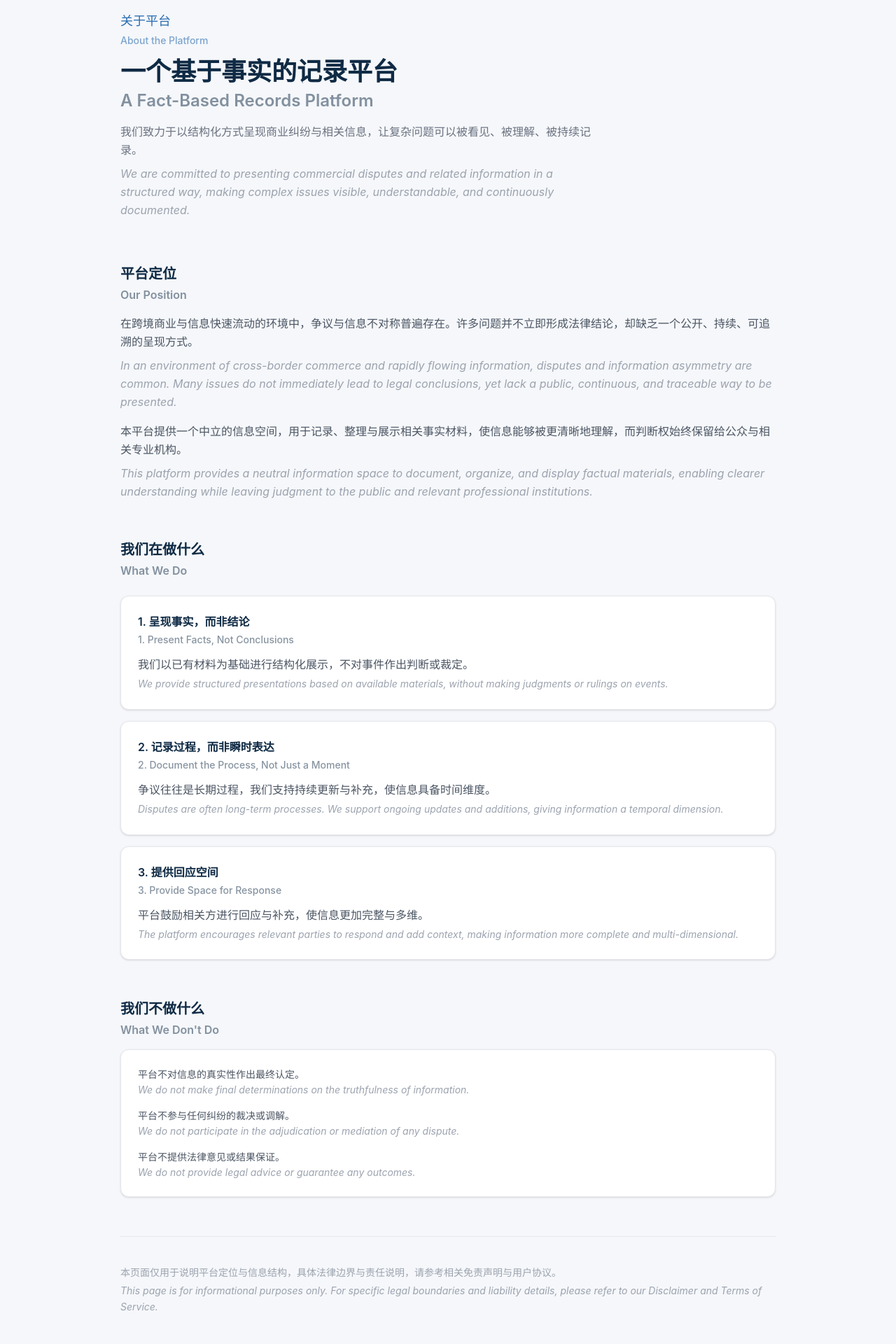
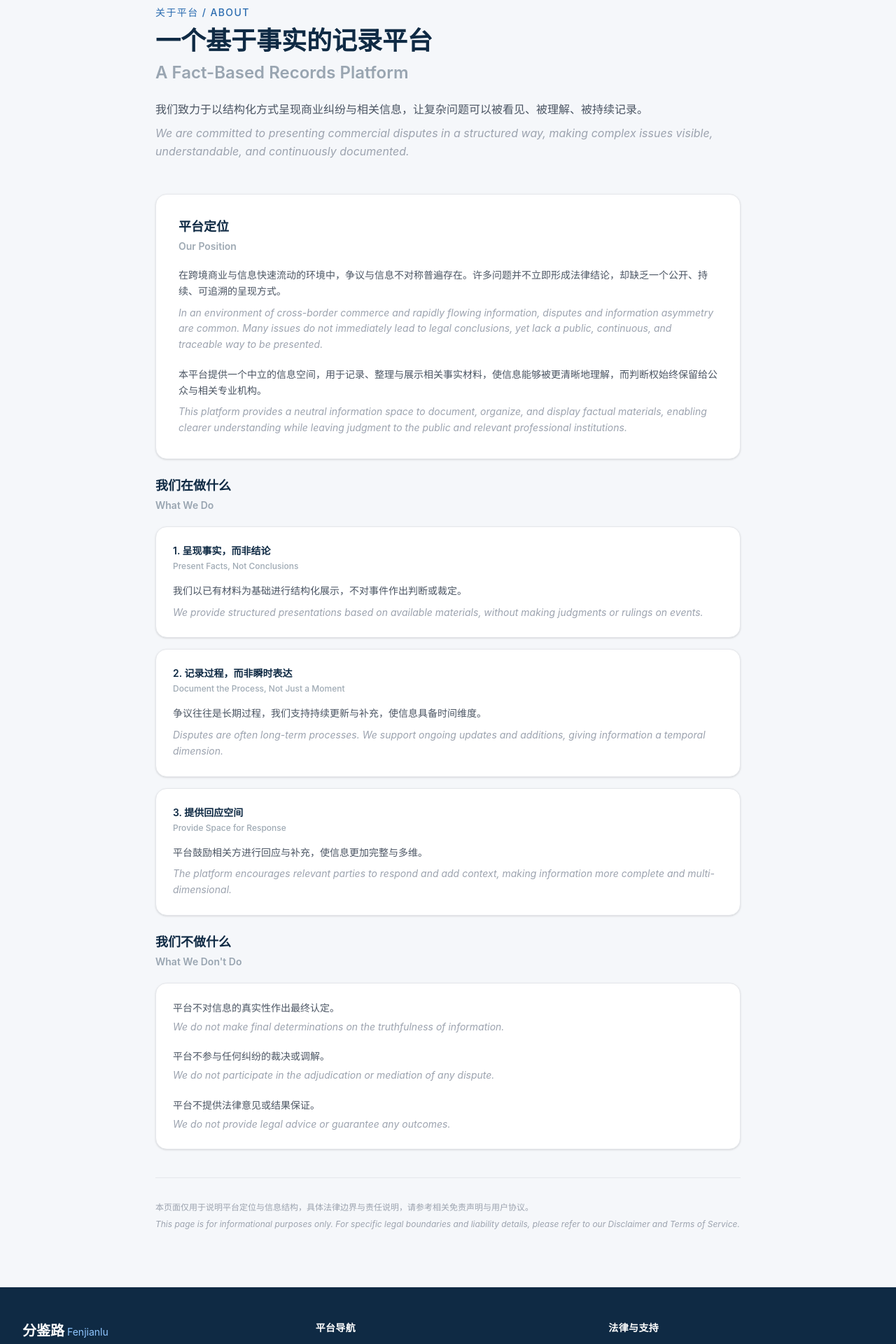
Before and after one commit to mikeoxmual999-del/91expo, a Next.js app: page /about in a window 1280 px wide. Shown: the part 200-2120 px from the top of the page at 70% size. Built offline with nearby package versions, Linux system fonts and the light colour scheme.

Commit message:
rebrand to Fenjianlu + fix pages

```diff
--- a/app/about/page.tsx
+++ b/app/about/page.tsx
@@ -3,92 +3,92 @@
 import Link from "next/link";
 
 export default function AboutPage() {
+  const whatWeDo = [
+    {
+      title: "1. 呈现事实，而非结论",
+      titleEn: "Present Facts, Not Conclusions",
+      desc: "我们以已有材料为基础进行结构化展示，不对事件作出判断或裁定。",
+      descEn: "We provide structured presentations based on available materials, without making judgments or rulings on events.",
+    },
+    {
+      title: "2. 记录过程，而非瞬时表达",
+      titleEn: "Document the Process, Not Just a Moment",
+      desc: "争议往往是长期过程，我们支持持续更新与补充，使信息具备时间维度。",
+      descEn: "Disputes are often long-term processes. We support ongoing updates and additions, giving information a temporal dimension.",
+    },
+    {
+      title: "3. 提供回应空间",
+      titleEn: "Provide Space for Response",
+      desc: "平台鼓励相关方进行回应与补充，使信息更加完整与多维。",
+      descEn: "The platform encourages relevant parties to respond and add context, making information more complete and multi-dimensional.",
+    },
+  ];
+
+  const weDontDo = [
+    { zh: "平台不对信息的真实性作出最终认定。", en: "We do not make final determinations on the truthfulness of information." },
+    { zh: "平台不参与任何纠纷的裁决或调解。", en: "We do not participate in the adjudication or mediation of any dispute." },
+    { zh: "平台不提供法律意见或结果保证。", en: "We do not provide legal advice or guarantee any outcomes." },
+  ];
+
   return (
     <main className="min-h-screen bg-[#F5F7FA] text-[#1F2937]">
-      <div className="max-w-[1000px] mx-auto px-8 py-20">
+      <div className="max-w-[900px] mx-auto px-4 md:px-8 py-10 md:py-20">
 
-        <Link href="/" className="inline-flex items-center gap-2 text-[#6B7280] hover:text-[#1F2937] text-sm mb-12 transition">
+        <Link href="/" className="inline-flex items-center gap-2 text-[#6B7280] hover:text-[#1F2937] text-sm mb-10 transition">
           ← 返回首页 / Back to Home
         </Link>
 
-        <div className="mb-16">
-          <div className="text-[#2B6CB0] text-lg font-medium mb-1">关于平台</div>
-          <div className="text-[#2B6CB0]/60 text-sm font-medium mb-3">About the Platform</div>
-          <h1 className="text-4xl font-bold text-[#0F2A44] mb-1 leading-tight">一个基于事实的记录平台</h1>
-          <h2 className="text-2xl font-semibold text-[#0F2A44]/50 mb-4 leading-tight">A Fact-Based Records Platform</h2>
-          <p className="text-[#6B7280] text-base leading-relaxed max-w-2xl mb-2">
-            我们致力于以结构化方式呈现商业纠纷与相关信息，让复杂问题可以被看见、被理解、被持续记录。
-          </p>
-          <p className="text-[#9CA3AF] text-base leading-relaxed max-w-2xl italic">
-            We are committed to presenting commercial disputes and related information in a structured way, making complex issues visible, understandable, and continuously documented.
-          </p>
+        {/* HERO */}
+        <div className="mb-12">
+          <div className="text-[#2B6CB0] text-sm font-medium uppercase tracking-widest mb-2">关于平台 / About</div>
+          <h1 className="text-3xl md:text-4xl font-bold text-[#0F2A44] mb-2 leading-tight">一个基于事实的记录平台</h1>
+          <h2 className="text-xl md:text-2xl font-semibold text-[#0F2A44]/40 mb-6 leading-tight">A Fact-Based Records Platform</h2>
+          <p className="text-[#4B5563] text-base leading-relaxed mb-2">我们致力于以结构化方式呈现商业纠纷与相关信息，让复杂问题可以被看见、被理解、被持续记录。</p>
+          <p className="text-[#9CA3AF] text-base leading-relaxed italic">We are committed to presenting commercial disputes in a structured way, making complex issues visible, understandable, and continuously documented.</p>
         </div>
 
-        <div className="mb-14">
-          <h2 className="text-xl font-bold text-[#0F2A44] mb-1">平台定位</h2>
-          <h3 className="text-base font-semibold text-[#0F2A44]/50 mb-4">Our Position</h3>
-          <p className="text-[#4B5563] leading-relaxed mb-2">在跨境商业与信息快速流动的环境中，争议与信息不对称普遍存在。许多问题并不立即形成法律结论，却缺乏一个公开、持续、可追溯的呈现方式。</p>
-          <p className="text-[#9CA3AF] leading-relaxed italic mb-4">In an environment of cross-border commerce and rapidly flowing information, disputes and information asymmetry are common. Many issues do not immediately lead to legal conclusions, yet lack a public, continuous, and traceable way to be presented.</p>
-          <p className="text-[#4B5563] leading-relaxed mb-2">本平台提供一个中立的信息空间，用于记录、整理与展示相关事实材料，使信息能够被更清晰地理解，而判断权始终保留给公众与相关专业机构。</p>
-          <p className="text-[#9CA3AF] leading-relaxed italic">This platform provides a neutral information space to document, organize, and display factual materials, enabling clearer understanding while leaving judgment to the public and relevant professional institutions.</p>
+        {/* PLATFORM POSITION */}
+        <div className="bg-white border border-[#E5E7EB] rounded-2xl p-6 md:p-8 mb-6 shadow-sm">
+          <h2 className="text-lg font-bold text-[#0F2A44] mb-1">平台定位</h2>
+          <h3 className="text-sm font-semibold text-[#0F2A44]/40 mb-5">Our Position</h3>
+          <p className="text-[#4B5563] text-sm leading-relaxed mb-2">在跨境商业与信息快速流动的环境中，争议与信息不对称普遍存在。许多问题并不立即形成法律结论，却缺乏一个公开、持续、可追溯的呈现方式。</p>
+          <p className="text-[#9CA3AF] text-sm leading-relaxed italic mb-5">In an environment of cross-border commerce and rapidly flowing information, disputes and information asymmetry are common. Many issues do not immediately lead to legal conclusions, yet lack a public, continuous, and traceable way to be presented.</p>
+          <p className="text-[#4B5563] text-sm leading-relaxed mb-2">本平台提供一个中立的信息空间，用于记录、整理与展示相关事实材料，使信息能够被更清晰地理解，而判断权始终保留给公众与相关专业机构。</p>
+          <p className="text-[#9CA3AF] text-sm leading-relaxed italic">This platform provides a neutral information space to document, organize, and display factual materials, enabling clearer understanding while leaving judgment to the public and relevant professional institutions.</p>
         </div>
 
-        <div className="mb-14">
-          <h2 className="text-xl font-bold text-[#0F2A44] mb-1">我们在做什么</h2>
-          <h3 className="text-base font-semibold text-[#0F2A44]/50 mb-6">What We Do</h3>
+        {/* WHAT WE DO */}
+        <div className="mb-6">
+          <h2 className="text-lg font-bold text-[#0F2A44] mb-1">我们在做什么</h2>
+          <h3 className="text-sm font-semibold text-[#0F2A44]/40 mb-5">What We Do</h3>
           <div className="space-y-4">
-            {[
-              {
-                title: "1. 呈现事实，而非结论",
-                titleEn: "1. Present Facts, Not Conclusions",
-                desc: "我们以已有材料为基础进行结构化展示，不对事件作出判断或裁定。",
-                descEn: "We provide structured presentations based on available materials, without making judgments or rulings on events.",
-              },
-              {
-                title: "2. 记录过程，而非瞬时表达",
-                titleEn: "2. Document the Process, Not Just a Moment",
-                desc: "争议往往是长期过程，我们支持持续更新与补充，使信息具备时间维度。",
-                descEn: "Disputes are often long-term processes. We support ongoing updates and additions, giving information a temporal dimension.",
-              },
-              {
-                title: "3. 提供回应空间",
-                titleEn: "3. Provide Space for Response",
-                desc: "平台鼓励相关方进行回应与补充，使信息更加完整与多维。",
-                descEn: "The platform encourages relevant parties to respond and add context, making information more complete and multi-dimensional.",
-              },
-            ].map((item) => (
-              <div key={item.title} className="bg-white border border-[#E5E7EB] rounded-xl p-6 shadow-sm">
-                <div className="text-[#0F2A44] font-semibold mb-1">{item.title}</div>
-                <div className="text-[#0F2A44]/50 text-sm font-medium mb-3">{item.titleEn}</div>
-                <p className="text-[#4B5563] leading-relaxed mb-1">{item.desc}</p>
-                <p className="text-[#9CA3AF] leading-relaxed italic text-sm">{item.descEn}</p>
+            {whatWeDo.map((item) => (
+              <div key={item.title} className="bg-white border border-[#E5E7EB] rounded-2xl p-6 shadow-sm">
+                <div className="text-[#0F2A44] font-semibold text-sm mb-1">{item.title}</div>
+                <div className="text-[#0F2A44]/40 text-xs font-medium mb-4">{item.titleEn}</div>
+                <p className="text-[#4B5563] text-sm leading-relaxed mb-2">{item.desc}</p>
+                <p className="text-[#9CA3AF] text-sm leading-relaxed italic">{item.descEn}</p>
               </div>
             ))}
           </div>
         </div>
 
-        <div className="mb-14">
-          <h2 className="text-xl font-bold text-[#0F2A44] mb-1">我们不做什么</h2>
-          <h3 className="text-base font-semibold text-[#0F2A44]/50 mb-4">What We Don't Do</h3>
-          <div className="bg-white border border-[#E5E7EB] rounded-xl p-6 shadow-sm">
-            <div className="space-y-4 text-sm">
-              <div>
-                <p className="text-[#4B5563] leading-relaxed">平台不对信息的真实性作出最终认定。</p>
-                <p className="text-[#9CA3AF] italic">We do not make final determinations on the truthfulness of information.</p>
+        {/* WHAT WE DON'T DO */}
+        <div className="mb-10">
+          <h2 className="text-lg font-bold text-[#0F2A44] mb-1">我们不做什么</h2>
+          <h3 className="text-sm font-semibold text-[#0F2A44]/40 mb-5">What We Don't Do</h3>
+          <div className="bg-white border border-[#E5E7EB] rounded-2xl p-6 shadow-sm space-y-5">
+            {weDontDo.map((item, i) => (
+              <div key={i}>
+                <p className="text-[#4B5563] text-sm leading-relaxed mb-1">{item.zh}</p>
+                <p className="text-[#9CA3AF] text-sm leading-relaxed italic">{item.en}</p>
               </div>
-              <div>
-                <p className="text-[#4B5563] leading-relaxed">平台不参与任何纠纷的裁决或调解。</p>
-                <p className="text-[#9CA3AF] italic">We do not participate in the adjudication or mediation of any dispute.</p>
-              </div>
-              <div>
-                <p className="text-[#4B5563] leading-relaxed">平台不提供法律意见或结果保证。</p>
-                <p className="text-[#9CA3AF] italic">We do not provide legal advice or guarantee any outcomes.</p>
-              </div>
-            </div>
+            ))}
           </div>
         </div>
 
-        <div className="border-t border-[#E5E7EB] pt-10 text-sm text-[#9CA3AF] leading-relaxed">
+        {/* FOOTER NOTE */}
+        <div className="border-t border-[#E5E7EB] pt-8 text-xs text-[#9CA3AF] leading-relaxed">
           <p>本页面仅用于说明平台定位与信息结构，具体法律边界与责任说明，请参考相关免责声明与用户协议。</p>
           <p className="italic mt-1">This page is for informational purposes only. For specific legal boundaries and liability details, please refer to our Disclaimer and Terms of Service.</p>
         </div>
--- a/app/checkout/page.tsx
+++ b/app/checkout/page.tsx
@@ -27,19 +27,49 @@ function CheckoutContent() {
     const p = JSON.parse(stored);
     setPending(p);
 
-    // load case from DB first
     const loadCase = async () => {
+      let loadedCase = null;
+
+      // Try DB first
       try {
         const res = await fetch(`/api/cases?id=${caseId}`);
         if (res.ok) {
           const data = await res.json();
-          if (data?.id) { setCaseData(data); return; }
+          if (data?.id) loadedCase = data;
         }
       } catch {}
-      // fallback localStorage
-      const cases = localStorage.getItem("cases");
-      if (cases) setCaseData(JSON.parse(cases)[caseId]);
+
+      // Fallback to localStorage
+      if (!loadedCase) {
+        const cases = localStorage.getItem("cases");
+        if (cases) loadedCase = JSON.parse(cases)[caseId];
+      }
+
+      if (!loadedCase) return;
+      setCaseData(loadedCase);
+
+      // Save to DB immediately as unpaid so it shows in profile even if they abandon
+      const user = localStorage.getItem("user");
+      fetch("/api/cases", {
+        method: "POST",
+        headers: { "Content-Type": "application/json" },
+        body: JSON.stringify({
+          id: caseId,
+          company: loadedCase.company,
+          amount: loadedCase.amount,
+          status: "待付款",
+          type: loadedCase.type || "未分类",
+          description: loadedCase.description || loadedCase.desc || "",
+          creator: loadedCase.creator || user || null,
+          paid: false,
+          plan: p.plan,
+          duration: p.duration,
+          expires_at: null,
+          timeline: loadedCase.timeline || [],
+        }),
+      }).catch(() => {}); // silently ignore if already exists
     };
+
     loadCase();
   }, [caseId]);
 
@@ -47,26 +77,6 @@ function CheckoutContent() {
     if (!pending || !caseData) return;
     setPaying(true);
     try {
-      // Save case to DB as unpaid first (ignore error if already exists)
-      await fetch("/api/cases", {
-        method: "POST",
-        headers: { "Content-Type": "application/json" },
-        body: JSON.stringify({
-          id: caseId,
-          company: caseData.company,
-          amount: caseData.amount,
-          status: "待付款",
-          type: caseData.type || "未分类",
-          description: caseData.description || caseData.desc || "",
-          creator: caseData.creator || null,
-          paid: false,
-          plan: pending.plan,
-          duration: pending.duration,
-          expires_at: null,
-          timeline: [],
-        }),
-      }).catch(() => {}); // silently ignore if already exists
-
       const res = await fetch("/api/stripe", {
         method: "POST",
         headers: { "Content-Type": "application/json" },
--- a/app/components/Footer.tsx
+++ b/app/components/Footer.tsx
@@ -12,10 +12,13 @@ export default function Footer() {
           {/* LEFT — BRAND */}
           <div>
             <Link href="/" className="text-white font-bold text-xl">
-              91<span className="text-blue-300">记录</span>
+              分鉴路<span className="text-blue-300 text-sm font-normal ml-1">Fenjianlu</span>
             </Link>
             <p className="text-white/60 text-sm mt-3 leading-relaxed max-w-[240px]">
               商业争议记录与协商平台。以事实为基础，推动问题透明解决。
+            </p>
+            <p className="text-white/30 text-xs mt-2 leading-relaxed max-w-[240px]">
+              Business dispute records and resolution platform.
             </p>
           </div>
 
@@ -51,7 +54,7 @@ export default function Footer() {
         {/* BOTTOM BAR */}
         <div className="border-t border-white/10 pt-6 flex flex-col md:flex-row items-center justify-between gap-3">
           <p className="text-white/20 text-xs">
-            © {new Date().getFullYear()} 91记录 · 商业争议记录与协商平台
+            © {new Date().getFullYear()} 分鉴路 Fenjianlu · 商业争议记录与协商平台
           </p>
           <p className="text-white/20 text-xs">
             本平台仅提供信息记录服务，不对内容真实性作出认定
```
Also changed, not shown: app/disclaimer/page.tsx (+20 -27 lines), app/privacy/page.tsx (+26 -34 lines), app/terms/page.tsx (+25 -33 lines).
